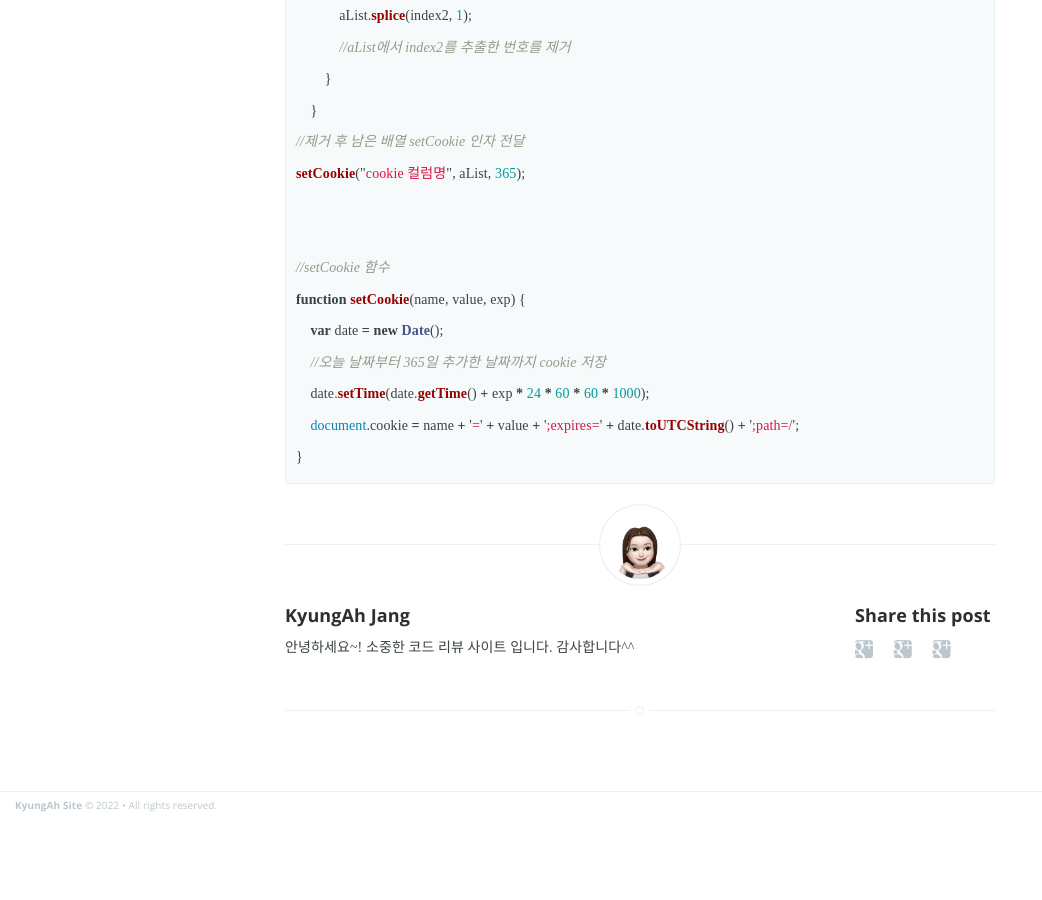
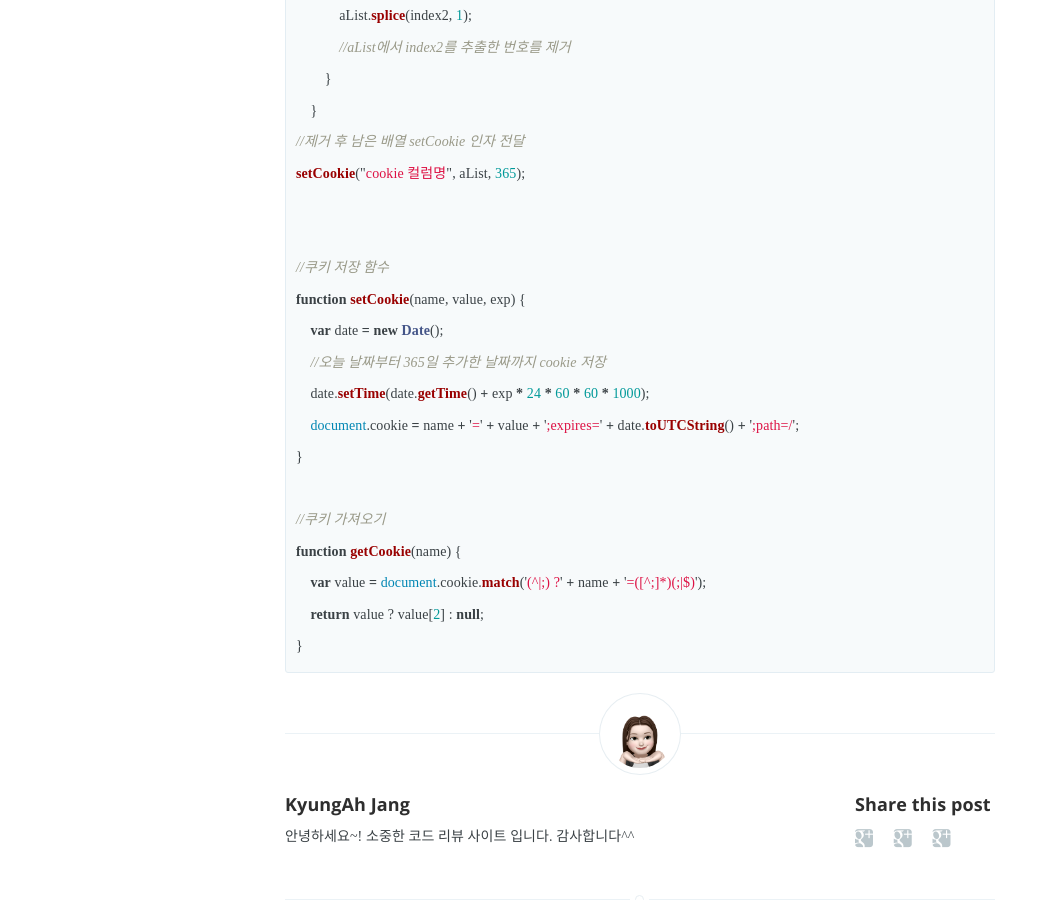
Before and after one commit to kajang93/kajang93.github.io, a Jekyll site: the page built from _posts/2022-11-09-welcome-to-jekyll.markdown, in a window 1280 px wide and 900 px high, scrolled down 995 px. Shown: the whole window, without its empty margins (0-1042 px from the left). Built offline with Jekyll 4.4.1, drawn with Linux system fonts in a browser that asks for light colours; before the commit the page ends 1815 px from its top, so only the background shows below that.

Commit message:
커밋38

```diff
--- a/_posts/2022-11-09-welcome-to-jekyll.markdown
+++ b/_posts/2022-11-09-welcome-to-jekyll.markdown
@@ -38,7 +38,7 @@ var aList = [];
 setCookie("cookie 컬럼명", aList, 365);
 
 
-//setCookie 함수
+//쿠키 저장 함수
 function setCookie(name, value, exp) {
     var date = new Date();
     //오늘 날짜부터 365일 추가한 날짜까지 cookie 저장
@@ -46,5 +46,11 @@ function setCookie(name, value, exp) {
     document.cookie = name + '=' + value + ';expires=' + date.toUTCString() + ';path=/';
 }
 
+//쿠키 가져오기
+function getCookie(name) {
+    var value = document.cookie.match('(^|;) ?' + name + '=([^;]*)(;|$)');
+    return value ? value[2] : null;
+}
+
 
 {% endhighlight %}
```
